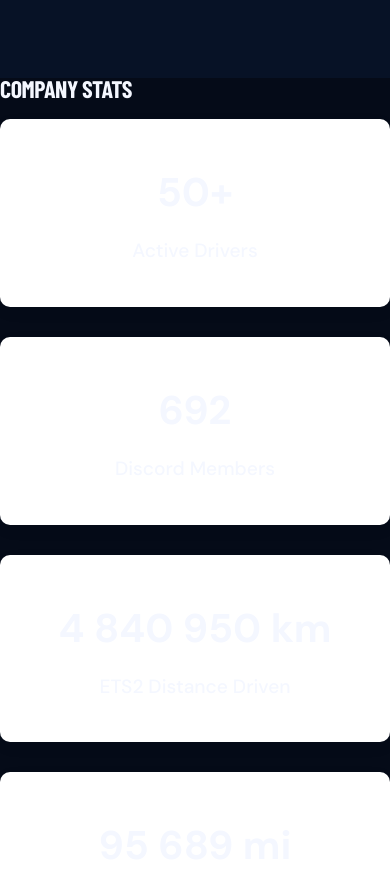
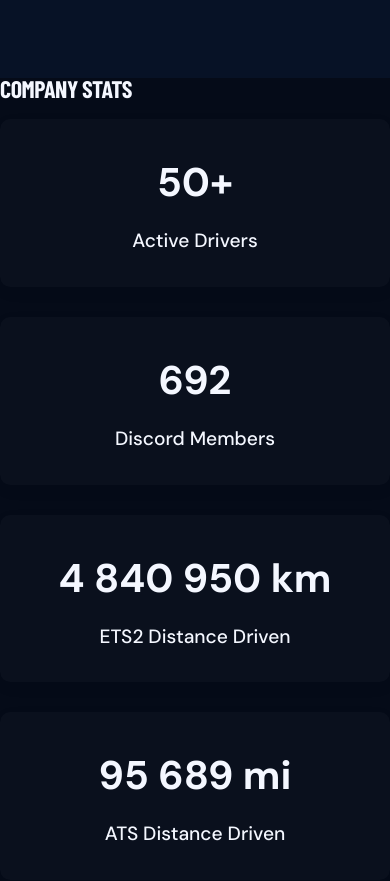
Before and after one commit to NewEra-Logistic/page, a plain HTML site: page index.html in a window 390 px wide. Shown: the part 5260-6141 px from the top of the page. Drawn offline with nearby package versions, Linux system fonts and the light colour scheme; a web font is replaced by a local one.

Commit message:
Modify stat-card styles for improved appearance
Updated the background color and padding of the stat-card class.

```diff
--- a/styles.css
+++ b/styles.css
@@ -614,7 +614,7 @@ h1 {
 }
 
 .stat-card {
-    background-color: white;
+    background-color: rgba(255, 255, 255, 0.018);
     padding: 40px 30px;
     border-radius: 10px;
     box-shadow: 0 5px 15px rgba(0, 0, 0, 0.05);
@@ -814,6 +814,9 @@ h1 {
   .join h2 {
     font-size: 58px;
   }
+  .stat-card {
+        padding: 30px 20px;
+  }
   .footer-bottom {
     flex-wrap: wrap;
   }
```
